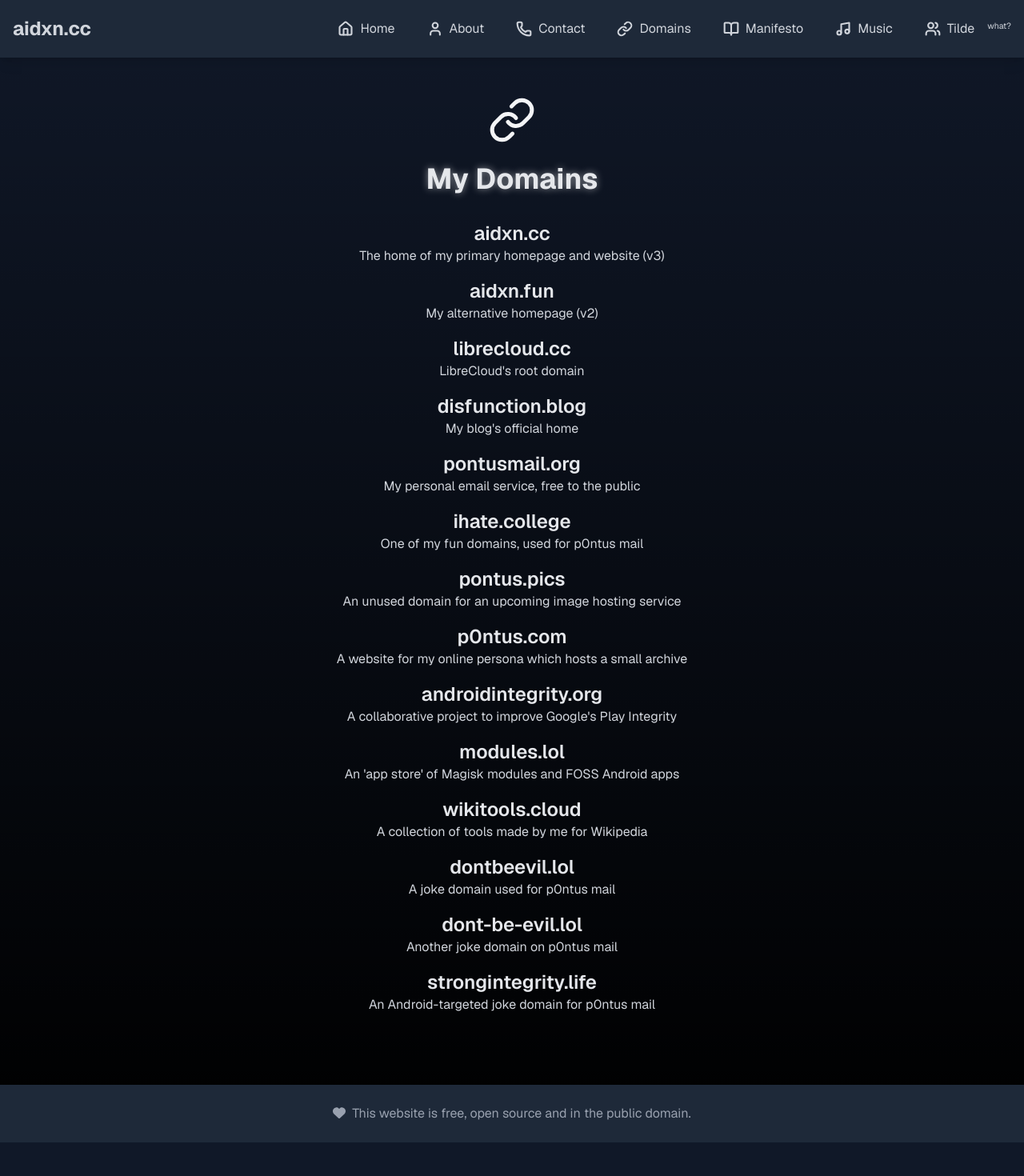
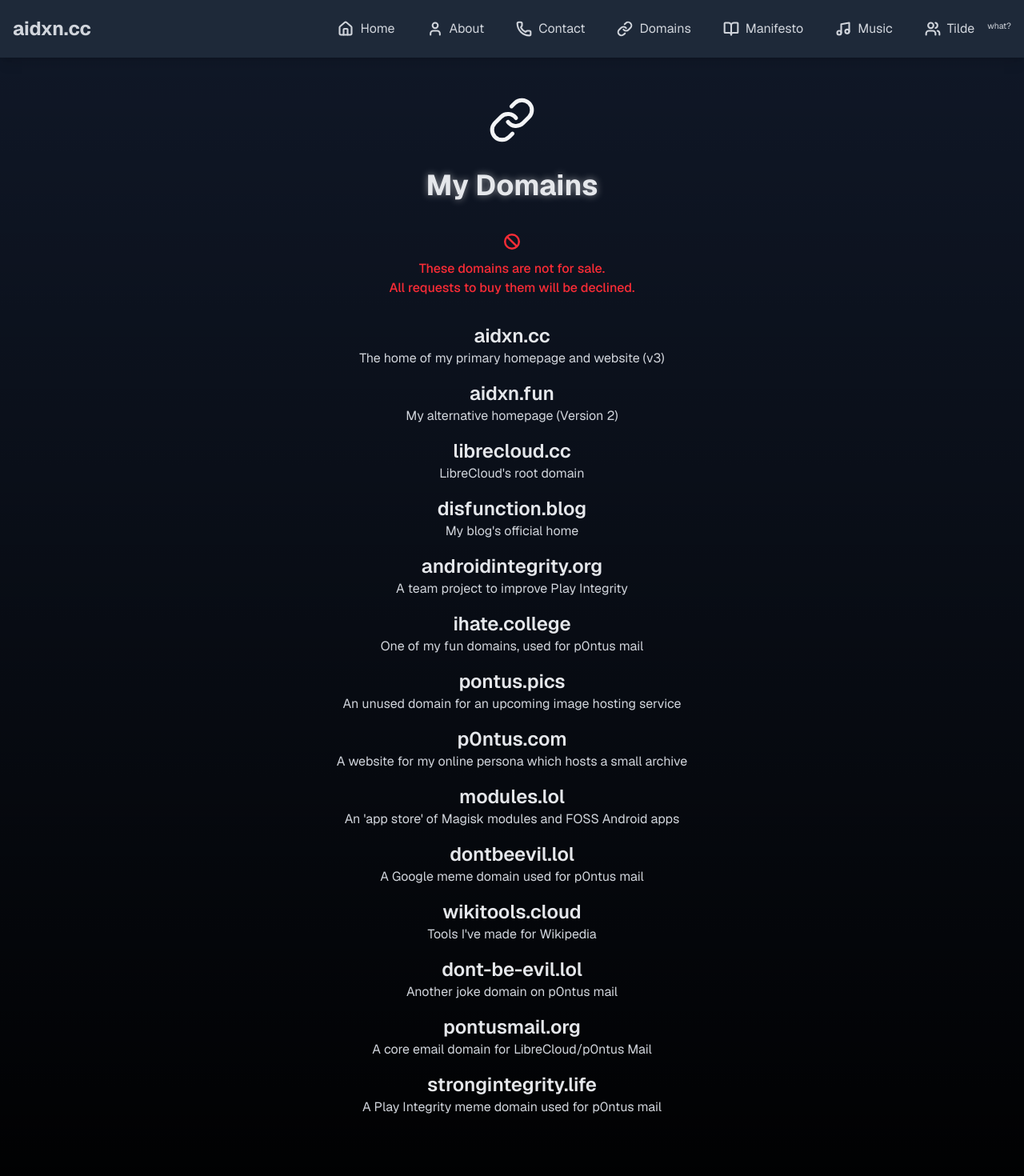
Before and after one commit to ihatenodejs/aidxnCC, a Next.js app: page /domains in a window 1280 px wide. Shown: the top 1470 px of the page at 80% size. Before the commit the page ends 1428 px from the top, so only its background shows below. Built offline with nearby package versions, Linux system fonts and the light colour scheme.

Commit message:
bump, cleanup readme (removing todo, speed is fine in prod), add bump workflow, rewrite some content, add bsky, styling improvements, manifesto clarity/cleanup improvements

```diff
--- a/components/pages/About.tsx
+++ b/components/pages/About.tsx
@@ -19,18 +19,30 @@
       </h1>
       <div className="px-6 pt-6">
         <p className="text-gray-300 mb-4">
-          Hey there! I&apos;m Aidan, a web developer and student, and this is my website. I&apos;m passionate about web development (although I&apos;m not great with design) and I love building things with Node.js and Express.
+          Hey there! I&apos;m Aidan, a web developer and student, and this is my website. I&apos;m passionate about web development (although I&apos;m not great with design), especially with Next.js and APIs! I enjoy working with both backend and frontend.
         </p>
-        <h2 className="text-2xl font-semibold mb-4 mt-12 text-gray-200">Academics</h2>
+        <h2 className="text-2xl font-semibold mb-4 mt-12 text-gray-200">Projects</h2>
         <p className="text-gray-300 mb-4">
-          In terms of my academic background, I am currently pursuing a degree in computer science at SNHU. I really enjoy learning, though it depends on the subject. I am mostly self-taught when it comes to programming. I prefer this style of learning, especially with programming, as it lets me learn faster and apply creativity much more.
+          I have worked on countless projects over the past five years, for the most part. I have been learning to program in Python since I was seven and have evolved from there. I got into web development due to my uncle, who taught my how to write my first lines of HTML.
+        </p>
+        <p className="text-gray-300 mb-4">
+          Recently, I have been involved in developing several projects, especially with Node.js, my new favorite language as of a year ago. My biggest project is <Link href="https://librecloud.cc">LibreCloud</Link>, a free service provider for individuals.
+        </p>
+        <p className="text-gray-300 mb-4">
+          In terms of system administration, I have developed my skills over the past three years of learning Linux for fun. I currently operate three servers running in the cloud, which run out of Germany and the United States.
         </p>
         <h2 className="text-2xl font-semibold mb-4 mt-12 text-gray-200">Hobbies</h2>
         <p className="text-gray-300 mb-4">
           When I&apos;m not programming, I can typically be found installing another Linux distro on my laptop or flashing a new ROM to my phone. I am also a passionate writer and I like to write creatively in my free time.
         </p>
+        <p className="text-gray-300 mb-4">
+          I consider maintaining my technology as a hobby as well, as I devote a lot of time to it. I currently run Gentoo Linux on my Thinkpad T470s, which does not use a single bin package. I am very proud of this laptop, despite it&apos;s constant need for compiling updates.
+        </p>
         <p className="text-gray-300">
           I am almost always active on <Link href="https://git.pontusmail.org/" className="text-blue-400 hover:underline">my Gitea instance</Link> and GitHub and make daily contributions to several of my repositories. I am a big fan of open source software and public domain software (which most of my repos are licensed under). In fact, the website you&apos;re currently on is free and open source. It&apos;s even under the public domain!
+        </p>
+        <p className="text-gray-300 mb-4">
+          My Google Pixel 7 Pro (cheetah) runs LineageOS 22.1, and has been one of my favorite additions to my life. It is proudly rooted with KernelSU-Next. It has suffered one drop to it&apos;s back on a tile floor.
         </p>
       </div>
       <div className="mt-12">
--- a/components/pages/Contact.tsx
+++ b/components/pages/Contact.tsx
@@ -1,5 +1,5 @@
 import { faPhone, faEnvelope } from '@fortawesome/free-solid-svg-icons'
-import { faGithub, faTelegram } from '@fortawesome/free-brands-svg-icons'
+import { faGithub, faTelegram, faBluesky } from '@fortawesome/free-brands-svg-icons'
 import { Phone } from 'lucide-react'
 import ContactButton from '../objects/ContactButton'
 
@@ -15,6 +15,7 @@
       <div className="p-6 space-y-4">
         <ContactButton href="https://github.com/ihatenodejs" icon={faGithub} label="ihatenodejs" className="mr-3" />
         <ContactButton href="https://t.me/p0ntu5" icon={faTelegram} label="@p0ntu5" className="mr-3" />
+        <ContactButton href="https://bsky.app/profile/ihatenodejs.bsky.social" icon={faBluesky} label="@ihatenodejs.bsky.social" className="mr-3" />
         <ContactButton href="tel:+18024169516" icon={faPhone} label="(802) 416-9516" className="mr-3" />
         <ContactButton href="mailto:aidan@p0ntus.com" icon={faEnvelope} label="aidan@p0ntus.com" className="" />
       </div>
--- a/components/pages/Domains.tsx
+++ b/components/pages/Domains.tsx
@@ -1,19 +1,35 @@
-import { Link } from 'lucide-react'
-import domains from '@/public/data/domains.json'
+import { Link } from "lucide-react"
+import { FontAwesomeIcon } from "@fortawesome/react-fontawesome"
+import { faBan } from "@fortawesome/free-solid-svg-icons"
+import domains from "@/public/data/domains.json"
 
 export default function About() {
   return (
-    <div className="max-w-2xl mx-auto text-center">
-      <div className='mb-6 flex justify-center'>
+    <div className="max-w-2xl mx-auto flex flex-col items-center text-center">
+      <div className="mb-6 flex justify-center">
         <Link size={60} />
       </div>
-      <h1 className="text-4xl font-bold my-2 text-center text-gray-200" style={{ textShadow: '0 0 10px rgba(255, 255, 255, 0.5)' }}>
+      <h1
+        className="text-4xl font-bold my-2 text-gray-200"
+        style={{ textShadow: "0 0 10px rgba(255, 255, 255, 0.5)" }}
+      >
         My Domains
       </h1>
-      <div className="p-6">
+      <div className="mb-4 p-4 pt-8 flex flex-col items-center space-y-2">
+        <FontAwesomeIcon icon={faBan} className="text-red-500 text-xl" />
+        <span className="text-red-500 font-medium text-center mt-1 mb-0">
+          These domains are not for sale.
+        </span>
+        <span className="text-red-500 font-medium text-center">
+          All requests to buy them will be declined.
+        </span>
+      </div>
+      <div className="p-6 pt-0 w-full">
         {domains.map(domain => (
           <div key={domain.id} className="mb-4">
-            <h2 className="text-2xl font-semibold text-gray-200">{domain.domain}</h2>
+            <h2 className="text-2xl font-semibold text-gray-200">
+              {domain.domain}
+            </h2>
             <p className="text-gray-300">{domain.usage}</p>
           </div>
         ))}
--- a/components/pages/Manifesto.tsx
+++ b/components/pages/Manifesto.tsx
@@ -10,13 +10,13 @@
         Internet Manifesto
       </h1>
       <div className="px-6 pt-6">
-        <h2 className="text-2xl font-semibold mb-4 text-gray-200">
+      <h2 className="text-2xl font-semibold mb-4 text-gray-200">
           1. Empathy and Understanding
         </h2>
         <p className="text-gray-300 mb-4">
           We live in a distant world. People I meet are from all over, which can be hard to understand for others. I aim to utilize my ability to connect by understanding and getting interested in people&apos;s lives. I pledge to:
         </p>
-        <ul className="list-disc list-inside text-left text-gray-300 mt-8 mb-4">
+        <ul className="list-disc list-outside marker:text-gray-500 pl-6 space-y-2 text-left text-gray-300 mt-8 mb-4">
           <li>Listen deeply and genuinely</li>
           <li>Suspend judgment and seek to understand</li>
           <li>Recognize the humanity in every digital interaction</li>
@@ -27,11 +27,11 @@
         <p className="text-gray-300 mb-4">
           Information should be free and accessible to all. I will:
         </p>
-        <ul className="list-disc list-inside text-left text-gray-300 mt-8 mb-4">
-          <li>Make all of my work free and accessible to all (e.g. public domain Wikipedia contributions)</li>
-          <li>Creating and sharing content for others benefit</li>
-          <li>Supporting open-source principles</li>
-          <li>Creating extensive documentation on all of my projects</li>
+        <ul className="list-disc list-outside marker:text-gray-500 pl-6 space-y-2 text-left text-gray-300 mt-8 mb-4">
+          <li>Make all of my work free and accessible to all</li>
+          <li>Create and share content for others&apos; benefit</li>
+          <li>Support open-source principles</li>
+          <li>Create extensive documentation on all of my projects</li>
         </ul>
         <h2 className="text-2xl font-semibold mb-4 mt-12 text-gray-200">
           3. Genuine Human Connection
@@ -43,17 +43,17 @@
           4. Privacy & Self-Hosted Services
         </h2>
         <p className="text-gray-300 mb-4">
-          In terms of my personal (some public) services, I commit to never selling, viewing or share personal information with third parties or myself. I will:
+          In terms of my personal (some public) services, I commit to never selling, viewing or sharing personal information with third parties or myself. I will:
         </p>
-        <ul className="list-disc list-inside text-left text-gray-300 mt-8 mb-4">
+        <ul className="list-disc list-outside marker:text-gray-500 pl-6 space-y-2 text-left text-gray-300 mt-8 mb-4">
           <li>Respect user data as a fundamental human right</li>
           <li>Not implement tracking and/or monetization in my services</li>
-          <ul className="sub">
+          <ul className="list-disc list-outside marker:text-gray-400 pl-6 mt-2 text-gray-300">
             <li>I pledge to not implement tracking or systems in which a user can be individualized or categorized</li>
           </ul>
           <li>Ensure user data is never used for profit</li>
           <li>Focus my services on being free and open</li>
-          <li>Suggest/support technologies that help privacy</li>
+          <li>Suggest and support privacy-focused software</li>
         </ul>
         <h2 className="text-2xl font-semibold mb-4 mt-12 text-gray-200">
           I Commit
--- a/package.json
+++ b/package.json
@@ -15,7 +15,7 @@
     "@fortawesome/react-fontawesome": "^0.2.2",
     "geist": "^1.3.1",
     "lucide-react": "^0.469.0",
-    "next": "^15.2.0-canary.63",
+    "next": "^15.2.0-canary.64",
     "react": "^19.0.0",
     "react-dom": "^19.0.0",
     "react-fast-marquee": "^1.6.5",
--- a/public/data/domains.json
+++ b/public/data/domains.json
@@ -7,7 +7,7 @@
   {
     "id": 2,
     "domain": "aidxn.fun",
-    "usage": "My alternative homepage (v2)"
+    "usage": "My alternative homepage (Version 2)"
   },
   {
     "id": 3,
@@ -21,8 +21,8 @@
   },
   {
     "id": 5,
-    "domain": "pontusmail.org",
-    "usage": "My personal email service, free to the public"
+    "domain": "androidintegrity.org",
+    "usage": "A team project to improve Play Integrity"
   },
   {
     "id": 6,
@@ -41,32 +41,32 @@
   },
   {
     "id": 9,
-    "domain": "androidintegrity.org",
-    "usage": "A collaborative project to improve Google's Play Integrity"
-  },
-  {
-    "id": 10,
     "domain": "modules.lol",
     "usage": "An 'app store' of Magisk modules and FOSS Android apps"
   },
   {
+    "id": 10,
+    "domain": "dontbeevil.lol",
+    "usage": "A Google meme domain used for p0ntus mail"
+  },
+  {
     "id": 11,
     "domain": "wikitools.cloud",
-    "usage": "A collection of tools made by me for Wikipedia"
+    "usage": "Tools I've made for Wikipedia"
   },
   {
     "id": 12,
-    "domain": "dontbeevil.lol",
-    "usage": "A joke domain used for p0ntus mail"
-  },
-  {
-    "id": 13,
     "domain": "dont-be-evil.lol",
     "usage": "Another joke domain on p0ntus mail"
   },
   {
+    "id": 13,
+    "domain": "pontusmail.org",
+    "usage": "A core email domain for LibreCloud/p0ntus Mail"
+  },
+  {
     "id": 14,
     "domain": "strongintegrity.life",
-    "usage": "An Android-targeted joke domain for p0ntus mail"
+    "usage": "A Play Integrity meme domain used for p0ntus mail"
   }
 ]
```
Also changed, not shown: .gitea/workflows/bump.yml (added), 1 other file (tests, documents, lock files or other folders).
